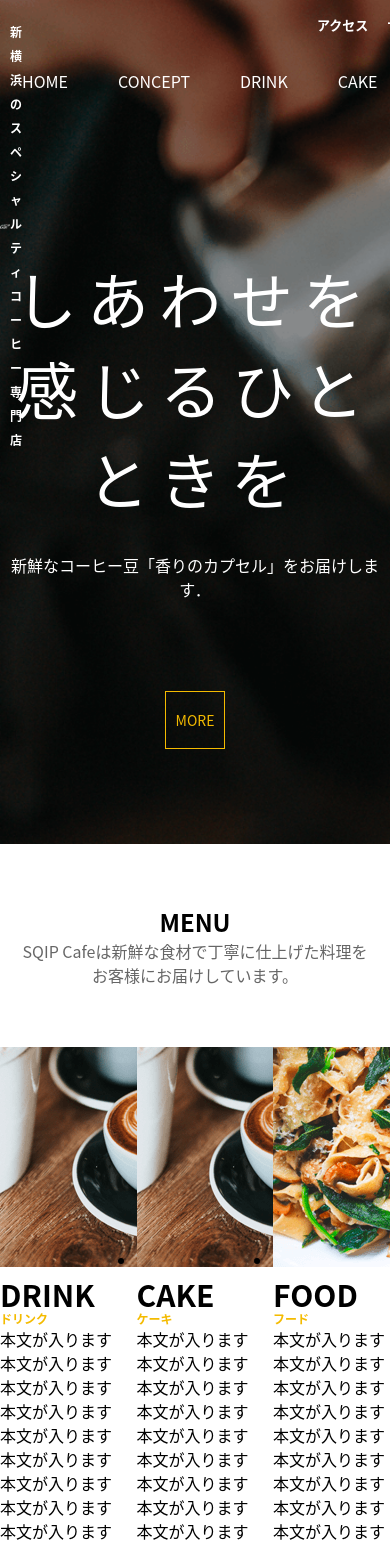
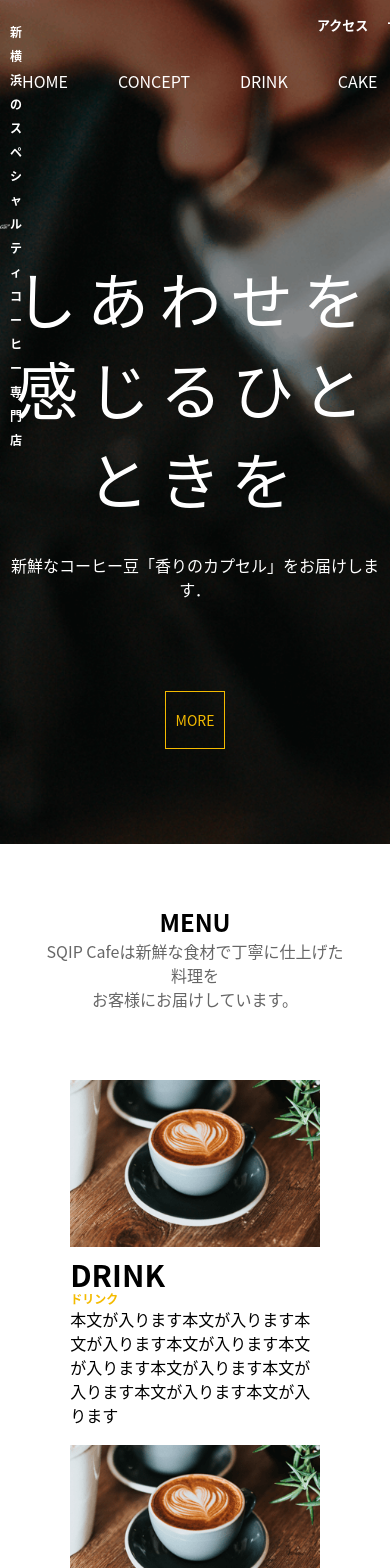
Before and after one commit to SO0O0/sqipcafe.github.io, a Vue app: page / in a window 390 px wide. Shown: the top 1568 px of the page. Built offline with nearby package versions, Linux system fonts and the light colour scheme.

Commit message:
:art: tablet responsive

```diff
--- a/src/components/CafeBanner.vue
+++ b/src/components/CafeBanner.vue
@@ -35,7 +35,7 @@ export default {
 article {
     background: #faf8f7;
 
-    @media screen and (max-width: 599px) {
+    @media screen and (max-width: 768px) {
         .container {
             display: block;
 
--- a/src/components/CafeHeader.vue
+++ b/src/components/CafeHeader.vue
@@ -45,9 +45,6 @@
             </ul>
           </nav>
         </div>
-      </div>
-      <div class="hamburger">
-        <span></span>
       </div>
     </div>
   </header>
--- a/src/components/CafeMenu.vue
+++ b/src/components/CafeMenu.vue
@@ -9,9 +9,7 @@
     </div>
     <ul class="list">
       <li class="box">
-        <div>
           <img src="../assets/drink.png" alt="DRINK" />
-        </div>
         <h3>
           <span class="en">DRINK</span>
           <span class="ja">ドリンク</span>
@@ -19,9 +17,7 @@
         <p class="descri">本文が入ります本文が入ります本文が入ります本文が入ります本文が入ります本文が入ります本文が入ります本文が入ります本文が入ります</p>
       </li>
       <li class="box">
-        <div>
           <img src="../assets/drink.png" alt="DRINK" />
-        </div>
         <h3>
           <span class="en">CAKE</span>
           <span class="ja">ケーキ</span>
@@ -29,9 +25,7 @@
         <p class="descri">本文が入ります本文が入ります本文が入ります本文が入ります本文が入ります本文が入ります本文が入ります本文が入ります本文が入ります</p>
       </li>
       <li class="box">
-        <div>
           <img src="../assets/food.png" alt="FOOD" />
-        </div>
         <h3>
           <span class="en">FOOD</span>
           <span class="ja">フード</span>
@@ -53,8 +47,8 @@ export default {
 
 <style lang="scss" scoped>
 .container {
-  height: 100vh;
-  max-width: 1100px;
+  height: auto;
+  width: 80%;
   margin: 0 auto;
   .headline {
     text-align: center;
@@ -70,15 +64,29 @@ export default {
 
   .list {
     display: flex;
+    flex-wrap: wrap;
     justify-content: space-between;
     margin-top: 60px;
+    list-style: none;
 
-    li:nth-child(2) {
-      margin: 0 1rem;
+    @media screen and (min-width: 769px) {
+      li:nth-child(2) {
+        margin: 0 1rem;
+      }
     }
 
     .box {
       width: 30%;
+
+      @media screen and (max-width: 768px) {
+        width: 80%;
+        margin: 3% auto;
+      }
+
+
+      img {
+        width: 100%;
+      }
 
       h3 {
         .en {
```
